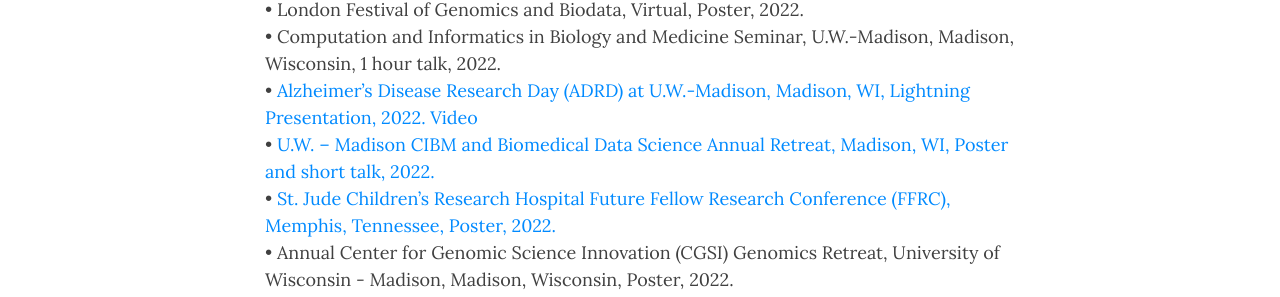
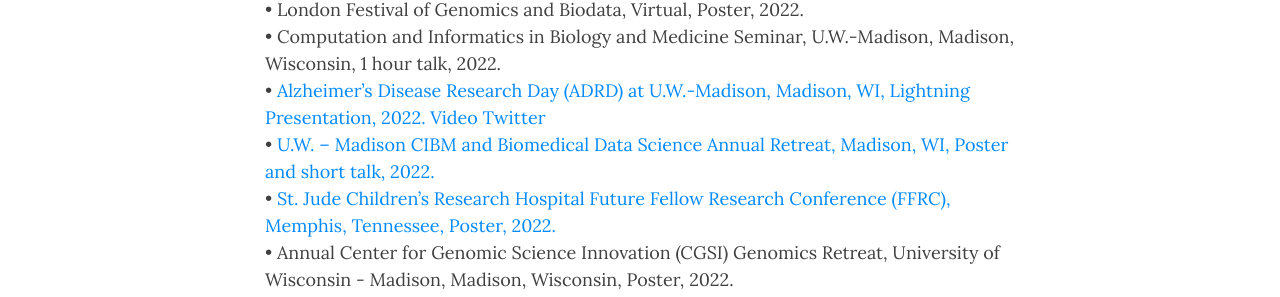
Before and after one commit to SaniyaKhullar/saniyakhullar.github.io, a Jekyll site: the page built from talks.md, in a window 1280 px wide and 900 px high, scrolled down 336 px. Shown: the part 154-451 px from the top of the window. Built offline with Jekyll 4.4.1, drawn with Linux system fonts in a browser that asks for light colours; nearby versions of some CDN libraries.

Commit message:
updates to news

```diff
--- a/talks.md
+++ b/talks.md
@@ -11,7 +11,7 @@
 •	American Society for Human Genetics, Virtual, Poster, 2021.<br>
 •	London Festival of Genomics and Biodata, Virtual, Poster, 2022.<br>
 •	Computation and Informatics in Biology and Medicine Seminar, U.W.-Madison, Madison, Wisconsin, 1 hour talk, 2022.<br>
-•	[Alzheimer’s Disease Research Day (ADRD) at U.W.-Madison, Madison, WI, Lightning Presentation, 2022.](https://www.adrc.wisc.edu/adrd2022) [Video](https://www.youtube.com/watch?v=LAAfUB3oPtQ&list=PL_3UUp3wcnVbpTH4UfeybVhGcjyML3N2h&index=5)<br>
+•	[Alzheimer’s Disease Research Day (ADRD) at U.W.-Madison, Madison, WI, Lightning Presentation, 2022.](https://www.adrc.wisc.edu/adrd2022) [Video](https://www.youtube.com/watch?v=LAAfUB3oPtQ&list=PL_3UUp3wcnVbpTH4UfeybVhGcjyML3N2h&index=5) [Twitter](https://twitter.com/WisconsinADRC/status/1511451546759974917)<br>
 •	[U.W. – Madison CIBM and Biomedical Data Science Annual Retreat, Madison, WI, Poster and short talk, 2022.](http://www.cibm.wisc.edu/retreat/)<br>
 •	[St. Jude Children’s Research Hospital Future Fellow Research Conference (FFRC), Memphis, Tennessee, Poster, 2022.](https://www.stjude.org/education-training/predoctoral-training/graduate-students/national-graduate-student-symposium-ngss.html)<br>
 •	Annual Center for Genomic Science Innovation (CGSI) Genomics Retreat, University of Wisconsin - Madison, Madison, Wisconsin, Poster, 2022.<br>
```
Also changed, not shown: news.md (+1 -0 lines).
